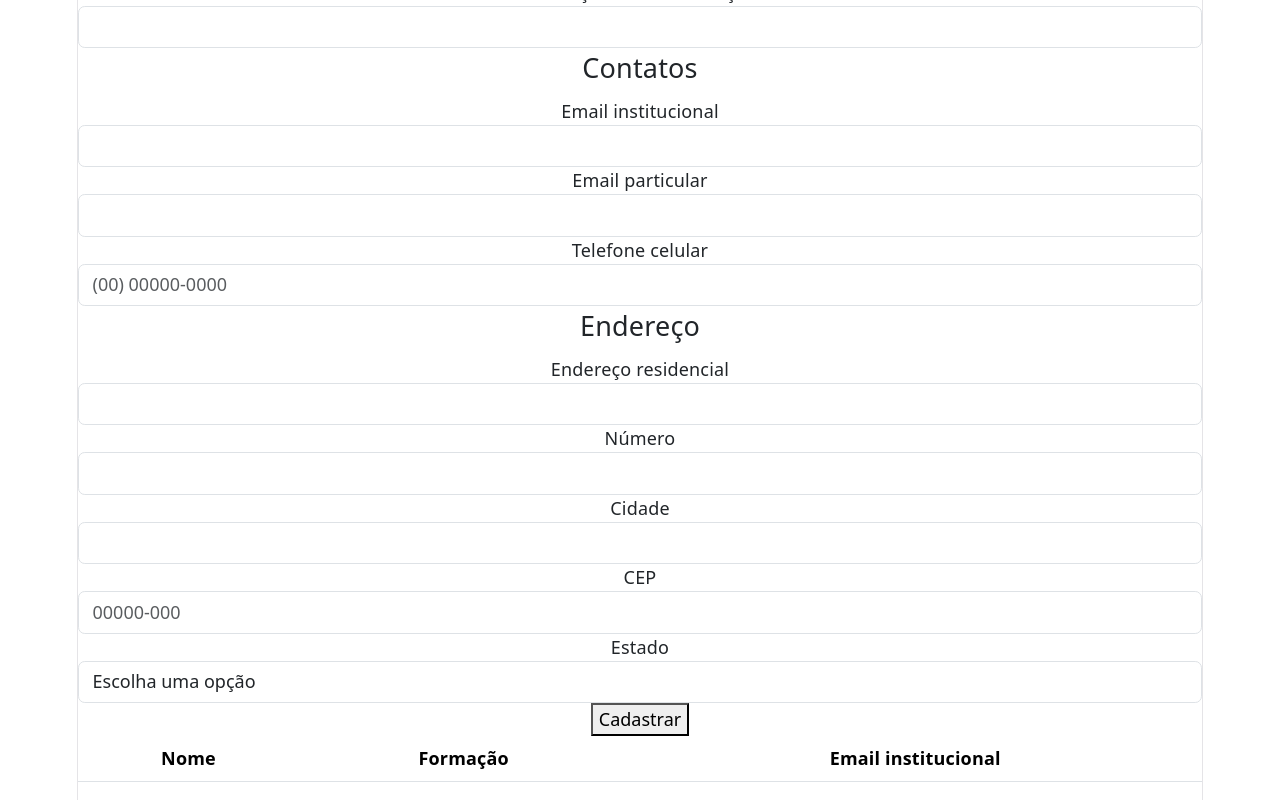
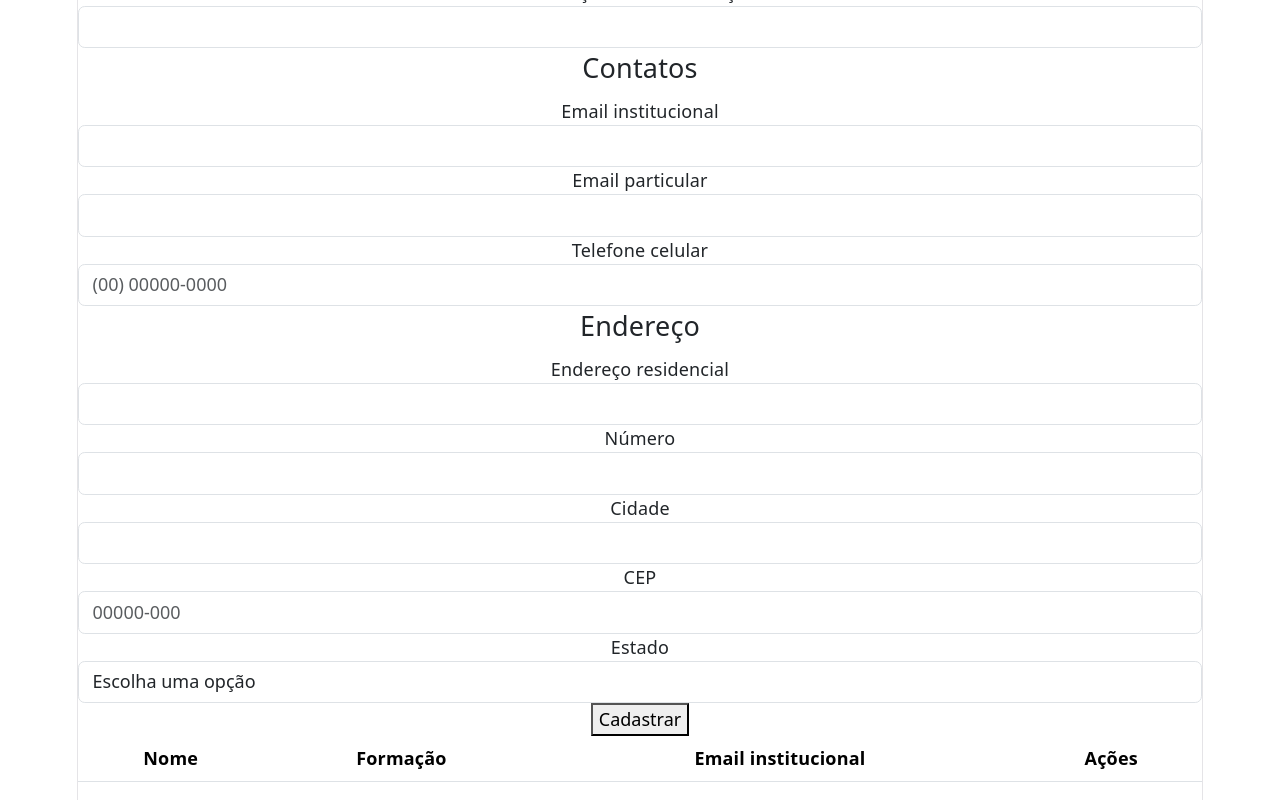
Before and after one commit to gok2001/cadastro-docentes, a React (Vite) app: page / in a window 1280 px wide. Shown: the part 210-1010 px from the top of the page. Built offline with nearby package versions, Linux system fonts and the light colour scheme.

Commit message:
feat: adiciona nova coluna na lista

```diff
--- a/src/components/ListDocentes.jsx
+++ b/src/components/ListDocentes.jsx
@@ -8,6 +8,7 @@ function ListDocentes({ docentes }) {
                         <th>Nome</th>
                         <th>Formação</th>
                         <th>Email institucional</th>
+                        <th>Ações</th>
                     </tr>
                 </thead>
 
@@ -17,8 +18,7 @@ function ListDocentes({ docentes }) {
                             <td>{docente.nome}</td>
                             <td>{docente.formacao}</td>
                             <td>{docente.emailInstitucional}</td>
-                            <button>Alterar</button>
-                            <button>Remover</button>
+                            <td><button>Alterar</button> <button>Remover</button></td>
                         </tr>
                     ))}
                 </tbody>
```
